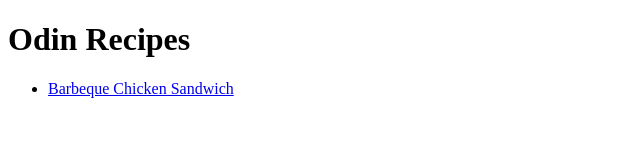
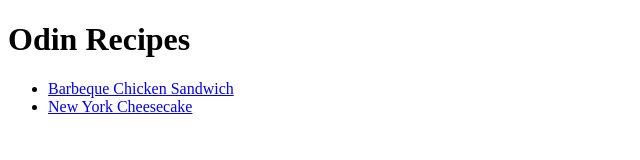
Before and after one commit to earnyourlife/odin-recipes, a plain HTML site: page index.html in a window 1280 px wide. Shown: the whole page, without its empty margins (0-640 px from the left). Drawn offline with Linux system fonts and the light colour scheme.

Commit message:
Forgot to push with previous commit, updated index.html to reflect new link

```diff
--- a/index.html
+++ b/index.html
@@ -9,6 +9,7 @@
     <h1>Odin Recipes</h1>
     <ul>
         <li><a href="recipes/barbeque-chicken-sandwich.html">Barbeque Chicken Sandwich</a></li>
+        <li><a href="recipes/new-york-cheesecake.html">New York Cheesecake</a></li>
     </ul>
 
 </body>
```
